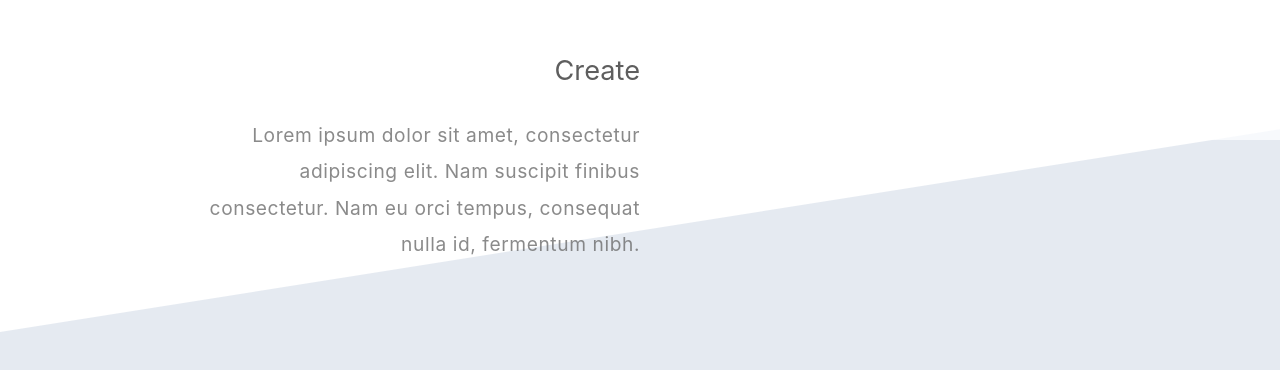
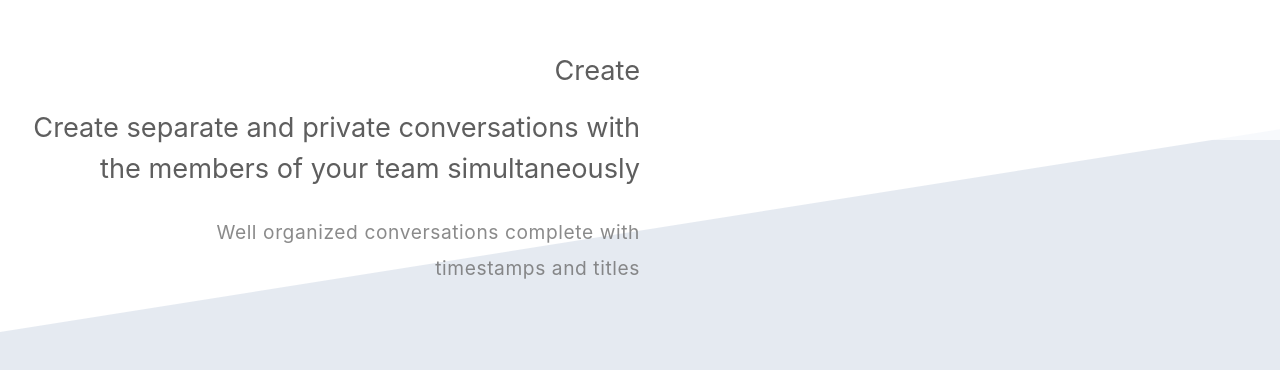
Before and after one commit to Streltz/heyteam, a React (Create React App) app in the folder hey-team/: page / in a window 1280 px wide. Shown: the part 1076-1446 px from the top of the page. Built offline with nearby package versions, Linux system fonts and the light colour scheme; no server answers; what react-stripe-elements would draw is missing.

Commit message:
Landing Page Content -- pre-text styling

```diff
--- a/hey-team/src/components/Landing/Landing.js
+++ b/hey-team/src/components/Landing/Landing.js
@@ -44,19 +44,31 @@ class Landing extends React.Component {
 
         <section id="section-create" className="section-content text-right">
           <div className="section-heading">
-            Create
+            <p>
+              Create
+              </p>
+              Create separate and private conversations with the members of your team simultaneously
           </div>
           <div className="section-body">
-            Lorem ipsum dolor sit amet, consectetur adipiscing elit. Nam suscipit finibus consectetur. Nam eu orci tempus, consequat nulla id, fermentum nibh.
+            <p>
+            Well organized conversations complete with timestamps and titles
+          </p>
           </div>
         </section>
 
         <section id="section-product" className="section-content">
           <div className="section-heading">
-            Product
+            Product: <p>
+          Questions can be sent immediately or scheduled for a future time and date. Hey Team's new question card comes with a full
+          list of options such as Time and Date, Participants and whether they want have the conversation privately through
+          Slack's Direct Messaging feature or in a separate Hey Bot Slack channel.
+          </p>
           </div>
           <div className="section-body">
-            Lorem ipsum dolor sit amet, consectetur adipiscing elit. Nam suscipit finibus consectetur. Nam eu orci tempus, consequat nulla id, fermentum nibh.
+            <p>
+          Our Conversations feature will organize all your questions and show Managers who has responded, how they responded and when they responded.
+          Hey Bot also offers the option of having these organized messages sent to the Manager's e-mail as well for safe record keeping.
+          </p>
           </div>
           <div>
             {
```
